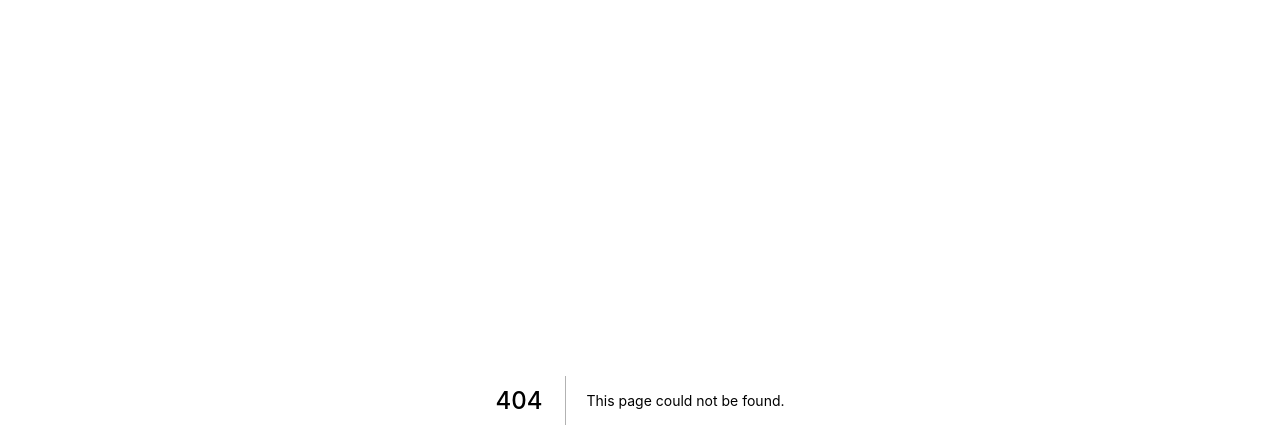
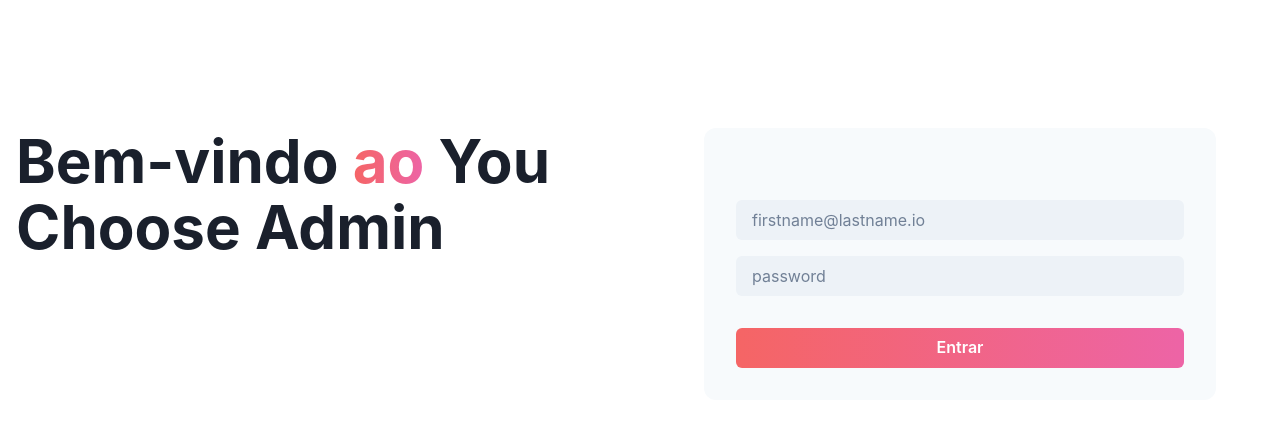
Before and after one commit to GuilhermeDeOliveiraAmorim/you-choose-api, a Next.js app in the folder frontend/: page /login in a window 1280 px wide. Before the commit this address had no page. Shown: the top 448 px of the page. Built offline with nearby package versions, Linux system fonts and the light colour scheme.

Commit message:
Add view para login e movies

```diff
--- a/frontend/components/ListMovies/ListMovies.tsx
+++ b/frontend/components/ListMovies/ListMovies.tsx
@@ -1,4 +1,4 @@
-import { HStack, Spinner } from "@chakra-ui/react";
+import { Flex, Spinner } from "@chakra-ui/react";
 import Movie from "../Movie";
 import useMovies from "../../hooks/useMovies";
 
@@ -11,11 +11,11 @@
     }
 
     return (
-        <HStack m={4} spacing={4} overflow={"auto"}>
+        <Flex m={4} gap={"2"} flexWrap={"wrap"}>
             {movies.data.map(movie =>
                 <Movie id={movie.id} title={movie.title} year={movie.year} poster={movie.poster} imdbRating={movie.imdbRating} />
             )}
-        </HStack>
+        </Flex>
 
     )
 }
--- /dev/null
+++ b/frontend/components/Login/index.tsx
@@ -0,0 +1,84 @@
+import {
+    Box,
+    Stack,
+    Heading,
+    Text,
+    Container,
+    Input,
+    Button,
+    SimpleGrid,
+    useBreakpointValue,
+    IconProps,
+    Icon,
+} from '@chakra-ui/react';
+
+export default function LoginComponent() {
+    return (
+        <Box position={'relative'}>
+            <Container
+                as={SimpleGrid}
+                maxW={'7xl'}
+                columns={{ base: 1, md: 2 }}
+                spacing={{ base: 10, lg: 32 }}
+                py={{ base: 10, sm: 20, lg: 32 }}>
+                <Stack spacing={{ base: 10, md: 20 }}>
+                    <Heading
+                        lineHeight={1.1}
+                        fontSize={{ base: '3xl', sm: '4xl', md: '5xl', lg: '6xl' }}>
+                        Bem-vindo{' '}
+                        <Text
+                            as={'span'}
+                            bgGradient="linear(to-r, red.400,pink.400)"
+                            bgClip="text">
+                            ao
+                        </Text>{' '}
+                        You Choose Admin
+                    </Heading>
+                </Stack>
+                <Stack
+                    bg={'gray.50'}
+                    rounded={'xl'}
+                    p={{ base: 4, sm: 6, md: 8 }}
+                    spacing={{ base: 8 }}
+                    maxW={{ lg: 'lg' }}>
+                    <Box as={'form'} mt={10}>
+                        <Stack spacing={4}>
+                            <Input
+                                placeholder="firstname@lastname.io"
+                                bg={'gray.100'}
+                                border={0}
+                                color={'gray.500'}
+                                _placeholder={{
+                                    color: 'gray.500',
+                                }}
+                            />
+                            <Input
+                                placeholder="password"
+                                bg={'gray.100'}
+                                border={0}
+                                color={'gray.500'}
+                                _placeholder={{
+                                    color: 'gray.500',
+                                }}
+                                type={'password'}
+                            />
+                        </Stack>
+                        <Button
+                            fontFamily={'heading'}
+                            mt={8}
+                            w={'full'}
+                            bgGradient="linear(to-r, red.400,pink.400)"
+                            color={'white'}
+                            _hover={{
+                                bgGradient: 'linear(to-r, red.400,pink.400)',
+                                boxShadow: 'xl',
+                            }}>
+                            Entrar
+                        </Button>
+                    </Box>
+                    form
+                </Stack>
+            </Container>
+        </Box>
+    );
+}
--- a/frontend/package.json
+++ b/frontend/package.json
@@ -19,6 +19,7 @@
     "next": "12.2.2",
     "react": "18.2.0",
     "react-dom": "18.2.0",
+    "react-icons": "^4.4.0",
     "react-query": "^3.39.1"
   },
   "devDependencies": {
--- a/frontend/pages/index.tsx
+++ b/frontend/pages/index.tsx
@@ -1,10 +1,10 @@
 import { Flex } from "@chakra-ui/react";
-import ListMovies from "../components/ListMovies/ListMovies";
+import LoginComponent from "../components/Login";
 
 export default function Home() {
 	return (
 		<Flex justifyContent={'center'} alignItems={'center'} grow={1}>
-			<ListMovies />
+			<LoginComponent />
 		</Flex>
 	);
 }
--- /dev/null
+++ b/frontend/pages/login/index.tsx
@@ -0,0 +1,9 @@
+import LoginComponent from "../../components/Login";
+
+export default function Login() {
+    return (
+        <div>
+            <LoginComponent />
+        </div>
+    )
+}
--- a/frontend/pages/movies/index.tsx
+++ b/frontend/pages/movies/index.tsx
@@ -1,7 +1,7 @@
+import ListMovies from "../../components/ListMovies/ListMovies";
+
 export default function Movies() {
     return (
-        <div>
-            Movies
-        </div>
+        <ListMovies />
     )
 }
```
Also changed, not shown: frontend/pages/dashboard/index.tsx (added, +158 -0 lines), 1 other file (tests, documents, lock files or other folders).
